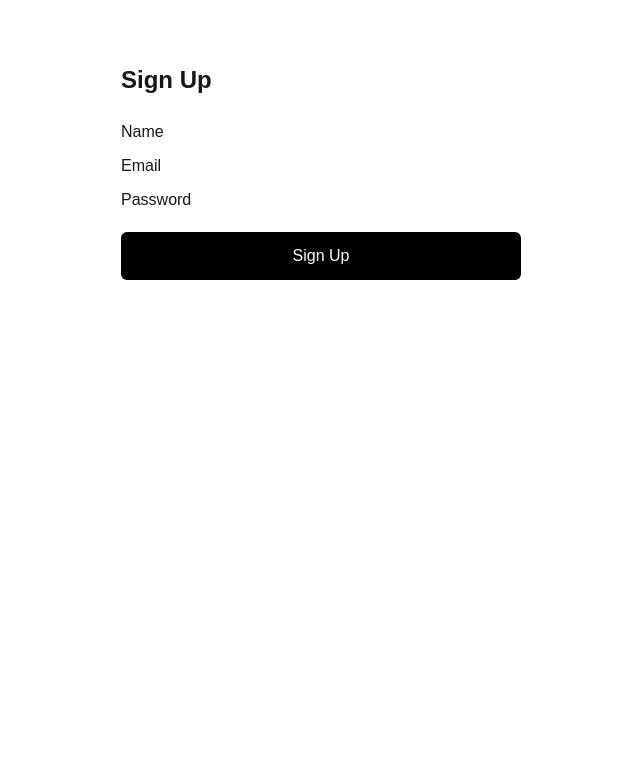
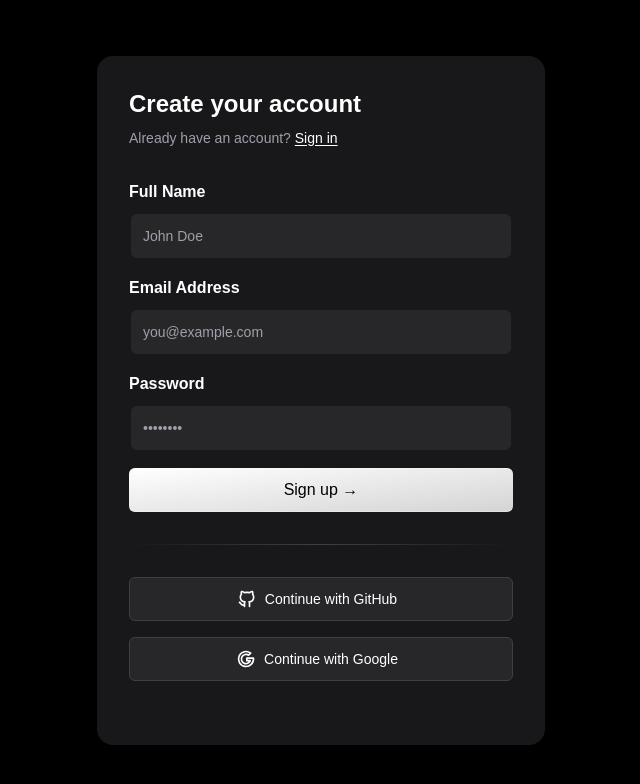
Before and after one commit to swastideep-maharana/NoteFusion, a Next.js app: page /signup in a window 1280 px wide. Shown: the top 784 px of the page, without its empty margins (319-959 px from the left). Built offline with nearby package versions, Linux system fonts and the light colour scheme.

Commit message:
sign in and sign up component updated

```diff
--- a/app/(auth)/signin/page.tsx
+++ b/app/(auth)/signin/page.tsx
@@ -1,74 +1,173 @@
 "use client";
 
 import { signIn } from "next-auth/react";
-import { redirect } from "next/navigation";
+import { useRouter } from "next/navigation";
 import { useState } from "react";
+import { Label } from "@/components/ui/label";
+import { Input } from "@/components/ui/input";
+import { cn } from "@/lib/utils";
+import { IconBrandGithub, IconBrandGoogle } from "@tabler/icons-react";
+import Link from "next/link";
 
 export default function SignInPage() {
+  const router = useRouter();
+  const [formData, setFormData] = useState({
+    email: "",
+    password: "",
+  });
+  const [error, setError] = useState("");
+  const [loading, setLoading] = useState(false);
 
-  const [email, setEmail] = useState("");
-  const [password, setPassword] = useState("");
-  const [error, setError] = useState("");
+  const handleChange = (e: React.ChangeEvent<HTMLInputElement>) => {
+    setFormData({
+      ...formData,
+      [e.target.id]: e.target.value,
+    });
+  };
 
-  async function handleCredentialsSignIn(e: React.FormEvent) {
+  async function handleSubmit(e: React.FormEvent<HTMLFormElement>) {
     e.preventDefault();
     setError("");
+    setLoading(true);
+
+    try {
       const res = await signIn("credentials", {
-      email,
-      password,
+        email: formData.email,
+        password: formData.password,
         redirect: false,
+        callbackUrl: "/dashboard",
       });
+
       if (res?.error) {
         setError(res.error);
+        return;
       }
-    redirect("/dashboard")
+
+      if (res?.ok) {
+        // Wait for a moment to ensure the session is updated
+        await new Promise((resolve) => setTimeout(resolve, 100));
+        // Use replace and force a refresh
+        router.replace("/dashboard");
+        router.refresh();
+      }
+    } catch (err) {
+      setError("Failed to sign in");
+    } finally {
+      setLoading(false);
+    }
   }
 
   return (
-    <div style={{ maxWidth: 400, margin: "auto", padding: 20 }}>
-      <h1>Sign In</h1>
+    <div className="min-h-screen bg-black flex items-center justify-center p-4">
+      <div className="shadow-input w-full max-w-md rounded-2xl bg-zinc-900 p-8 relative">
+        <h2 className="text-2xl font-bold text-white mb-2">Welcome back</h2>
+        <p className="text-zinc-400 text-sm">
+          New to NoteFusion?{" "}
+          <Link
+            href="/auth/signup"
+            className="text-white hover:text-zinc-300 underline underline-offset-2 font-medium"
+          >
+            Create an account
+          </Link>
+        </p>
 
-      <form onSubmit={handleCredentialsSignIn}>
-        <div>
-          <label>Email</label>
-          <input
+        <form className="my-8" onSubmit={handleSubmit}>
+          {error && (
+            <div className="mb-4 p-3 text-sm text-red-500 bg-red-950/30 rounded-md border border-red-950">
+              {error}
+            </div>
+          )}
+
+          <LabelInputContainer className="mb-4">
+            <Label
+              htmlFor="email"
+              className="text-base font-semibold text-white"
+            >
+              Email Address
+            </Label>
+            <Input
+              id="email"
+              placeholder="you@example.com"
               type="email"
-            required
-            value={email}
-            onChange={(e) => setEmail(e.target.value)}
-            autoComplete="email"
+              value={formData.email}
+              onChange={handleChange}
+              className="h-11 bg-zinc-800 border-zinc-700 text-white placeholder:text-zinc-400 focus:border-zinc-500"
             />
-        </div>
+          </LabelInputContainer>
 
-        <div style={{ marginTop: 10 }}>
-          <label>Password</label>
-          <input
+          <LabelInputContainer className="mb-4">
+            <Label
+              htmlFor="password"
+              className="text-base font-semibold text-white"
+            >
+              Password
+            </Label>
+            <Input
+              id="password"
+              placeholder="••••••••"
               type="password"
-            required
-            value={password}
-            onChange={(e) => setPassword(e.target.value)}
-            autoComplete="current-password"
+              value={formData.password}
+              onChange={handleChange}
+              className="h-11 bg-zinc-800 border-zinc-700 text-white placeholder:text-zinc-400 focus:border-zinc-500"
             />
-        </div>
-
-        {error && <p style={{ color: "red", marginTop: 10 }}>{error}</p>}
-
-        <button type="submit" style={{ marginTop: 20 }}>
-          Sign In with Credentials
-        </button>
-      </form>
-
-      <hr style={{ margin: "30px 0" }} />
+          </LabelInputContainer>
 
           <button
+            className="group/btn relative block h-11 w-full rounded-md bg-gradient-to-br from-white to-neutral-300 font-medium text-black shadow-[0px_1px_0px_0px_#ffffff40_inset,0px_-1px_0px_0px_#ffffff40_inset] hover:from-white hover:to-neutral-400 transition-all"
+            type="submit"
+            disabled={loading}
+          >
+            {loading ? "Signing in..." : "Sign in"} &rarr;
+            <BottomGradient />
+          </button>
+
+          <div className="my-8 h-[1px] w-full bg-gradient-to-r from-transparent via-zinc-700 to-transparent" />
+
+          <div className="flex flex-col space-y-4">
+            <button
               onClick={() => signIn("github")}
-        style={{ width: "100%", marginBottom: 10 }}
+              type="button"
+              className="group/btn shadow-input relative flex h-11 w-full items-center justify-center space-x-2 rounded-md bg-zinc-800 px-4 font-medium text-white border border-zinc-700 hover:bg-zinc-700 transition-colors"
             >
-        Sign In with GitHub
+              <IconBrandGithub className="h-5 w-5 text-white" />
+              <span className="text-sm">Continue with GitHub</span>
+              <BottomGradient />
             </button>
-      <button onClick={() => signIn("google")} style={{ width: "100%" }}>
-        Sign In with Google
+            <button
+              onClick={() => signIn("google")}
+              type="button"
+              className="group/btn shadow-input relative flex h-11 w-full items-center justify-center space-x-2 rounded-md bg-zinc-800 px-4 font-medium text-white border border-zinc-700 hover:bg-zinc-700 transition-colors"
+            >
+              <IconBrandGoogle className="h-5 w-5 text-white" />
+              <span className="text-sm">Continue with Google</span>
+              <BottomGradient />
             </button>
+          </div>
+        </form>
+      </div>
     </div>
   );
 }
+
+const BottomGradient = () => {
+  return (
+    <>
+      <span className="absolute inset-x-0 -bottom-px block h-px w-full bg-gradient-to-r from-transparent via-cyan-500 to-transparent opacity-0 transition duration-500 group-hover/btn:opacity-100" />
+      <span className="absolute inset-x-10 -bottom-px mx-auto block h-px w-1/2 bg-gradient-to-r from-transparent via-indigo-500 to-transparent opacity-0 blur-sm transition duration-500 group-hover/btn:opacity-100" />
+    </>
+  );
+};
+
+const LabelInputContainer = ({
+  children,
+  className,
+}: {
+  children: React.ReactNode;
+  className?: string;
+}) => {
+  return (
+    <div className={cn("flex w-full flex-col space-y-2", className)}>
+      {children}
+    </div>
+  );
+};
--- a/app/(auth)/signup/page.tsx
+++ b/app/(auth)/signup/page.tsx
@@ -1,7 +1,13 @@
 "use client";
 
+import { useRouter } from "next/navigation";
 import { useState } from "react";
-import { useRouter } from "next/navigation";
+import { Label } from "@/components/ui/label";
+import { Input } from "@/components/ui/input";
+import { cn } from "@/lib/utils";
+import { IconBrandGithub, IconBrandGoogle } from "@tabler/icons-react";
+import { signIn } from "next-auth/react";
+import Link from "next/link";
 
 export default function SignUpPage() {
   const router = useRouter();
@@ -12,6 +18,13 @@ export default function SignUpPage() {
   });
   const [error, setError] = useState("");
   const [loading, setLoading] = useState(false);
+
+  const handleChange = (e: React.ChangeEvent<HTMLInputElement>) => {
+    setFormData({
+      ...formData,
+      [e.target.id]: e.target.value,
+    });
+  };
 
   const handleSignUp = async (e: React.FormEvent) => {
     e.preventDefault();
@@ -38,8 +51,9 @@ export default function SignUpPage() {
         throw new Error(data.message || "Failed to create account");
       }
 
-      // On success, redirect to login
-      router.push("/auth/signin?success=Account created successfully");
+      // Force a hard navigation to the signin page
+      window.location.href =
+        "/auth/signin?success=Account created successfully";
     } catch (error) {
       setError(error instanceof Error ? error.message : "Something went wrong");
     } finally {
@@ -48,62 +62,135 @@ export default function SignUpPage() {
   };
 
   return (
-    <div className="max-w-md mx-auto mt-10 p-6">
-      <h1 className="text-2xl font-bold mb-6">Sign Up</h1>
+    <div className="min-h-screen bg-black flex items-center justify-center p-4">
+      <div className="shadow-input w-full max-w-md rounded-2xl bg-zinc-900 p-8 relative">
+        <h2 className="text-2xl font-bold text-white mb-2">
+          Create your account
+        </h2>
+        <p className="text-zinc-400 text-sm">
+          Already have an account?{" "}
+          <Link
+            href="/auth/signin"
+            className="text-white hover:text-zinc-300 underline underline-offset-2 font-medium"
+          >
+            Sign in
+          </Link>
+        </p>
+
+        <form className="my-8" onSubmit={handleSignUp}>
           {error && (
-        <div className="bg-red-50 text-red-500 p-3 rounded-md mb-4">
+            <div className="mb-4 p-3 text-sm text-red-500 bg-red-950/30 rounded-md border border-red-950">
               {error}
             </div>
           )}
-      <form onSubmit={handleSignUp}>
-        <div>
-          <label>Name</label>
-          <input
+
+          <LabelInputContainer className="mb-4">
+            <Label
+              htmlFor="username"
+              className="text-base font-semibold text-white"
+            >
+              Full Name
+            </Label>
+            <Input
+              id="username"
+              placeholder="John Doe"
               type="text"
-            required
               value={formData.username}
-            onChange={(e) =>
-              setFormData({ ...formData, username: e.target.value })
-            }
-            autoComplete="name"
+              onChange={handleChange}
+              className="h-11 bg-zinc-800 border-zinc-700 text-white placeholder:text-zinc-400 focus:border-zinc-500"
             />
-        </div>
+          </LabelInputContainer>
 
-        <div style={{ marginTop: 10 }}>
-          <label>Email</label>
-          <input
+          <LabelInputContainer className="mb-4">
+            <Label
+              htmlFor="email"
+              className="text-base font-semibold text-white"
+            >
+              Email Address
+            </Label>
+            <Input
+              id="email"
+              placeholder="you@example.com"
               type="email"
-            required
               value={formData.email}
-            onChange={(e) =>
-              setFormData({ ...formData, email: e.target.value })
-            }
-            autoComplete="email"
+              onChange={handleChange}
+              className="h-11 bg-zinc-800 border-zinc-700 text-white placeholder:text-zinc-400 focus:border-zinc-500"
             />
-        </div>
+          </LabelInputContainer>
 
-        <div style={{ marginTop: 10 }}>
-          <label>Password</label>
-          <input
+          <LabelInputContainer className="mb-4">
+            <Label
+              htmlFor="password"
+              className="text-base font-semibold text-white"
+            >
+              Password
+            </Label>
+            <Input
+              id="password"
+              placeholder="••••••••"
               type="password"
-            required
               value={formData.password}
-            onChange={(e) =>
-              setFormData({ ...formData, password: e.target.value })
-            }
-            autoComplete="new-password"
+              onChange={handleChange}
+              className="h-11 bg-zinc-800 border-zinc-700 text-white placeholder:text-zinc-400 focus:border-zinc-500"
             />
-        </div>
+          </LabelInputContainer>
 
           <button
+            className="group/btn relative block h-11 w-full rounded-md bg-gradient-to-br from-white to-neutral-300 font-medium text-black shadow-[0px_1px_0px_0px_#ffffff40_inset,0px_-1px_0px_0px_#ffffff40_inset] hover:from-white hover:to-neutral-400 transition-all"
             type="submit"
             disabled={loading}
-          className="w-full bg-black text-white p-3 rounded-md hover:bg-gray-800 disabled:opacity-50"
-          style={{ marginTop: 20 }}
           >
-          {loading ? "Creating Account..." : "Sign Up"}
+            {loading ? "Creating account..." : "Sign up"} &rarr;
+            <BottomGradient />
           </button>
+
+          <div className="my-8 h-[1px] w-full bg-gradient-to-r from-transparent via-zinc-700 to-transparent" />
+
+          <div className="flex flex-col space-y-4">
+            <button
+              onClick={() => signIn("github")}
+              type="button"
+              className="group/btn shadow-input relative flex h-11 w-full items-center justify-center space-x-2 rounded-md bg-zinc-800 px-4 font-medium text-white border border-zinc-700 hover:bg-zinc-700 transition-colors"
+            >
+              <IconBrandGithub className="h-5 w-5 text-white" />
+              <span className="text-sm">Continue with GitHub</span>
+              <BottomGradient />
+            </button>
+            <button
+              onClick={() => signIn("google")}
+              type="button"
+              className="group/btn shadow-input relative flex h-11 w-full items-center justify-center space-x-2 rounded-md bg-zinc-800 px-4 font-medium text-white border border-zinc-700 hover:bg-zinc-700 transition-colors"
+            >
+              <IconBrandGoogle className="h-5 w-5 text-white" />
+              <span className="text-sm">Continue with Google</span>
+              <BottomGradient />
+            </button>
+          </div>
         </form>
+      </div>
     </div>
   );
 }
+
+const BottomGradient = () => {
+  return (
+    <>
+      <span className="absolute inset-x-0 -bottom-px block h-px w-full bg-gradient-to-r from-transparent via-cyan-500 to-transparent opacity-0 transition duration-500 group-hover/btn:opacity-100" />
+      <span className="absolute inset-x-10 -bottom-px mx-auto block h-px w-1/2 bg-gradient-to-r from-transparent via-indigo-500 to-transparent opacity-0 blur-sm transition duration-500 group-hover/btn:opacity-100" />
+    </>
+  );
+};
+
+const LabelInputContainer = ({
+  children,
+  className,
+}: {
+  children: React.ReactNode;
+  className?: string;
+}) => {
+  return (
+    <div className={cn("flex w-full flex-col space-y-2", className)}>
+      {children}
+    </div>
+  );
+};
--- a/components/ui/label.tsx
+++ b/components/ui/label.tsx
@@ -1,7 +1,7 @@
 "use client";
+
 import * as React from "react";
 import * as LabelPrimitive from "@radix-ui/react-label";
-
 import { cn } from "@/lib/utils";
 
 const Label = React.forwardRef<
@@ -11,7 +11,7 @@ const Label = React.forwardRef<
   <LabelPrimitive.Root
     ref={ref}
     className={cn(
-      "text-sm font-medium text-black dark:text-white leading-none peer-disabled:cursor-not-allowed peer-disabled:opacity-70",
+      "text-sm font-medium leading-none peer-disabled:cursor-not-allowed peer-disabled:opacity-70",
       className
     )}
     {...props}
--- a/package.json
+++ b/package.json
@@ -11,6 +11,7 @@
   "dependencies": {
     "@auth/mongodb-adapter": "^3.9.1",
     "@prisma/client": "^6.8.2",
+    "@radix-ui/react-label": "^2.1.7",
     "@tabler/icons-react": "^3.33.0",
     "@types/mongodb": "^4.0.7",
     "bcryptjs": "^3.0.2",
```
Also changed, not shown: 1 other file (tests, documents, lock files or other folders). Lines whose indentation alone changed are shown as unchanged.
